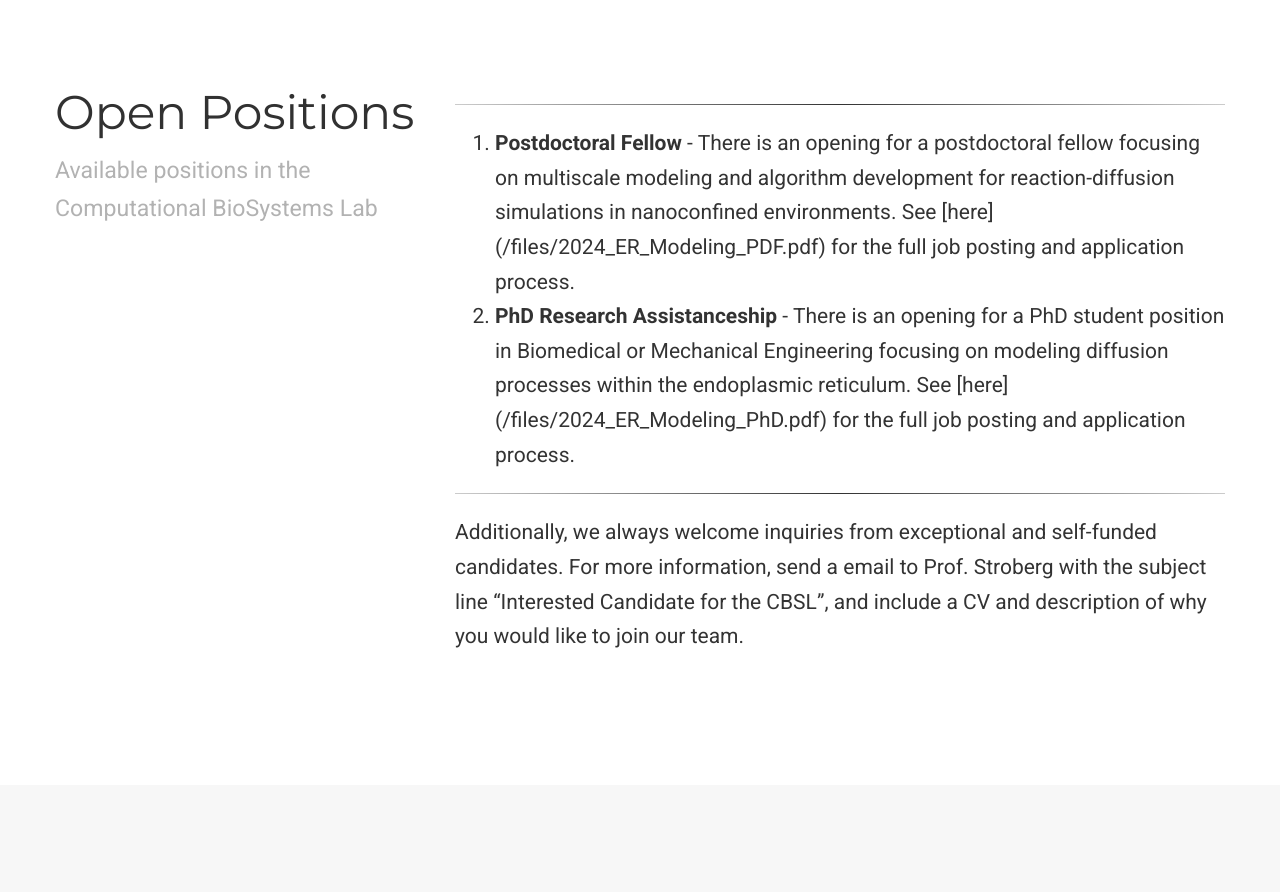
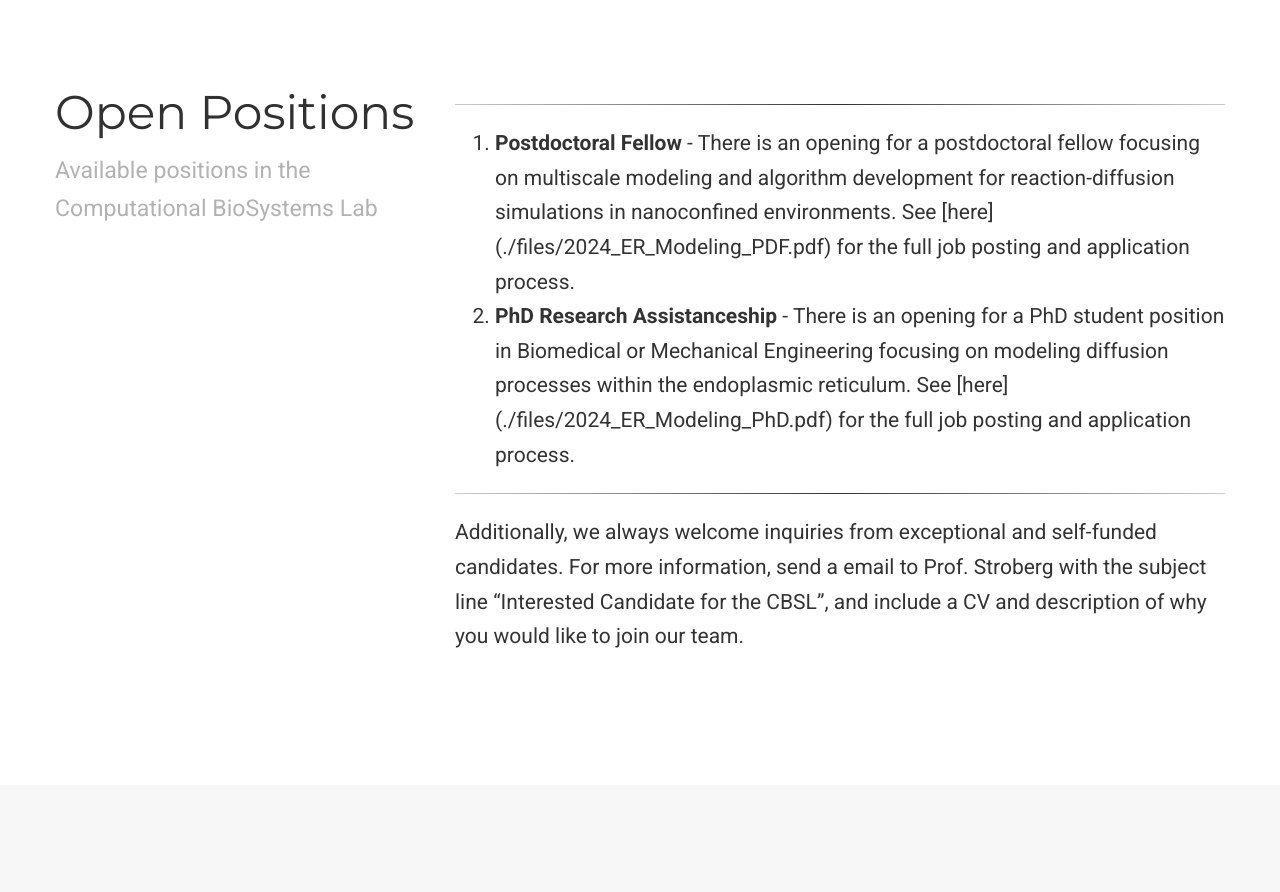
Before and after one commit to stroberg-lab/stroberg-lab.github.io, a plain HTML site: page index.html in a window 1280 px wide. Shown: the part 4860-5752 px from the top of the page. Drawn offline with nearby package versions, Linux system fonts and the light colour scheme; some packages are replaced by stand-ins of ours; some icons are missing.

Commit message:
website update

```diff
--- a/index.html
+++ b/index.html
@@ -2433,8 +2433,8 @@
 
   <hr>
 <ol>
-  <li><b>Postdoctoral Fellow</b> - There is an opening for a postdoctoral fellow focusing on multiscale modeling and algorithm development for reaction-diffusion simulations in nanoconfined environments. See [here](/files/2024_ER_Modeling_PDF.pdf) for the full job posting and application process.</li>
-  <li><b>PhD Research Assistanceship</b> - There is an opening for a PhD student position in Biomedical or Mechanical Engineering focusing on modeling diffusion processes within the endoplasmic reticulum. See [here](/files/2024_ER_Modeling_PhD.pdf) for the full job posting and application process.</li>
+  <li><b>Postdoctoral Fellow</b> - There is an opening for a postdoctoral fellow focusing on multiscale modeling and algorithm development for reaction-diffusion simulations in nanoconfined environments. See [here](./files/2024_ER_Modeling_PDF.pdf) for the full job posting and application process.</li>
+  <li><b>PhD Research Assistanceship</b> - There is an opening for a PhD student position in Biomedical or Mechanical Engineering focusing on modeling diffusion processes within the endoplasmic reticulum. See [here](./files/2024_ER_Modeling_PhD.pdf) for the full job posting and application process.</li>
 </ol>
 <hr>
 <p>Additionally, we always welcome inquiries from exceptional and self-funded candidates. For more information, send a email to Prof. Stroberg with the subject line <q>Interested Candidate for the CBSL</q>, and include a CV and description of why you would like to join our team.</p>
```
